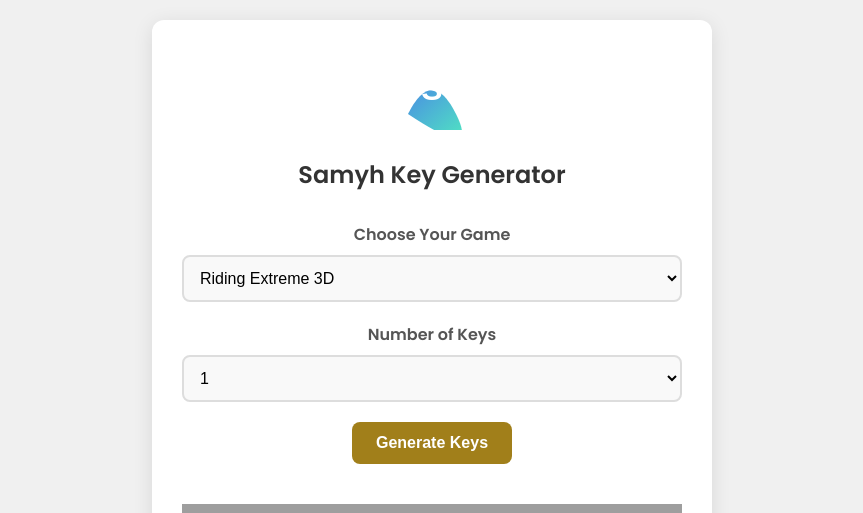
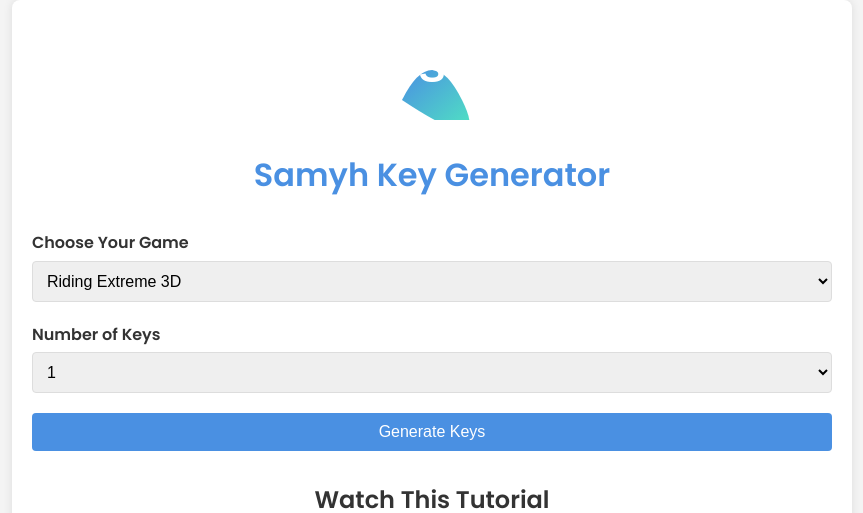
Before and after one commit to samyh5189/samyh5189.github.io, a PHP site: page /v2/index.html in a window 1280 px wide. Shown: the top 513 px of the page, without its empty margins (208-1071 px from the left). Run offline with PHP 8.4, Linux system fonts and the light colour scheme; grey boxes are pictures that could not be loaded.

Commit message:
Update styles.css

```diff
--- a/v2/styles.css
+++ b/v2/styles.css
@@ -1,166 +1,138 @@
 body {
     font-family: 'Poppins', sans-serif;
-    background-color: #f0f0f0;
+    line-height: 1.6;
     color: #333;
-    display: flex;
-    justify-content: center;
-    align-items: center;
-    min-height: 100vh;
+    background-color: #f4f4f4;
     margin: 0;
-    padding: 20px;
-    box-sizing: border-box;
+    padding: 0;
 }
 
 .container {
-    background: #fff;
-    border-radius: 12px;
-    box-shadow: 0 4px 20px rgba(0, 0, 0, 0.1);
-    padding: 30px;
-    max-width: 500px;
-    width: 100%;
-    text-align: center;
+    max-width: 800px;
+    margin: 0 auto;
+    padding: 20px;
+    background-color: #ffffff;
+    box-shadow: 0 0 10px rgba(0,0,0,0.1);
+    border-radius: 8px;
 }
 
 .logo-container {
+    text-align: center;
     margin-bottom: 20px;
 }
 
 .logo {
-    width: 80px;
+    width: 100px;
     height: auto;
 }
 
 .main-title {
-    font-size: 24px;
-    font-weight: 600;
-    color: #333;
+    text-align: center;
+    color: #4a90e2;
     margin-bottom: 30px;
 }
 
-.label-text {
-    display: block;
-    margin-bottom: 8px;
-    font-weight: 600;
-    color: #555;
+.form-container {
+    display: flex;
+    flex-direction: column;
+    gap: 20px;
+    margin-bottom: 30px;
 }
 
-.select-style {
-    width: 100%;
-    padding: 12px;
-    font-size: 16px;
-    margin-bottom: 20px;
-    border: 2px solid #ddd;
-    border-radius: 8px;
-    background-color: #f9f9f9;
-    transition: border-color 0.3s ease, box-shadow 0.3s ease;
+.form-group {
+    display: flex;
+    flex-direction: column;
 }
 
-.select-style:focus {
-    border-color: #a17f1a;
-    outline: none;
-    box-shadow: 0 0 0 3px rgba(161, 127, 26, 0.2);
+.label-text {
+    margin-bottom: 5px;
+    font-weight: 600;
+}
+
+.select-style, .btn-generate, .btn-copy, .btn-generate-more {
+    padding: 10px;
+    border-radius: 4px;
+    border: 1px solid #ddd;
+    font-size: 16px;
 }
 
 .btn-generate, .btn-copy, .btn-generate-more {
-    background-color: #a17f1a;
+    background-color: #4a90e2;
     color: white;
     border: none;
-    padding: 12px 24px;
-    font-size: 16px;
-    font-weight: 600;
-    border-radius: 8px;
     cursor: pointer;
-    transition: background-color 0.3s ease, transform 0.1s ease;
+    transition: background-color 0.3s ease;
 }
 
 .btn-generate:hover, .btn-copy:hover, .btn-generate-more:hover {
-    background-color: #8c6d15;
-    transform: translateY(-2px);
-}
-
-.hidden {
-    display: none;
+    background-color: #3a7bc8;
 }
 
 .progress-bar {
+    height: 20px;
     background-color: #f0f0f0;
     border-radius: 10px;
     overflow: hidden;
-    margin-top: 20px;
-    height: 20px;
-    position: relative;
-    box-shadow: inset 0px 2px 5px rgba(0, 0, 0, 0.1);
+    margin-bottom: 10px;
 }
 
-.progress-bar div {
+#progressBar {
     height: 100%;
-    background: linear-gradient(90deg, #ffd700, #daa520);
+    background-color: #4caf50;
     width: 0;
-    transition: width 0.8s ease-in-out;
-    border-radius: 10px;
+    transition: width 0.3s ease;
 }
 
-.progress-text {
-    margin-top: 10px;
-    font-weight: 600;
-    color: #a17f1a;
+.progress-text, .progress-log {
+    text-align: center;
+    margin-bottom: 10px;
 }
 
-.progress-log {
-    margin-top: 5px;
-    font-size: 14px;
-    color: #666;
-}
-
-.generated-keys-title, .previous-keys-title {
-    font-size: 18px;
-    font-weight: 600;
-    color: #333;
-    margin-top: 30px;
-    margin-bottom: 15px;
-}
-
-.keys-list, .previous-keys-list {
-    text-align: left;
+.keys-list {
+    display: flex;
+    flex-direction: column;
+    gap: 10px;
+    margin-bottom: 20px;
 }
 
 .key-item {
     display: flex;
-    align-items: center;
-    margin-top: 10px;
+    gap: 10px;
 }
 
 .key-item input {
-    flex: 1;
-    padding: 10px;
-    font-size: 14px;
-    border: 2px solid #ddd;
-    border-radius: 6px;
-    background-color: #f9f9f9;
-    margin-right: 10px;
-    transition: border-color 0.3s ease;
+    flex-grow: 1;
+    padding: 5px;
+    border: 1px solid #ddd;
+    border-radius: 4px;
 }
 
-.key-item input:focus {
-    border-color: #a17f1a;
-    outline: none;
-}
-
-.copy-status {
-    margin-top: 10px;
-    color: #4CAF50;
-    font-weight: 600;
+.copyKeyBtn {
+    padding: 5px 10px;
+    background-color: #4a90e2;
+    color: white;
+    border: none;
+    border-radius: 4px;
+    cursor: pointer;
 }
 
 .video-container {
-    margin-top: 40px;
+    margin-top: 30px;
+}
+
+.video-title {
+    text-align: center;
+    margin-bottom: 15px;
+}
+
+.video-wrapper {
     position: relative;
     padding-bottom: 56.25%; /* 16:9 aspect ratio */
     height: 0;
     overflow: hidden;
 }
 
-.video-container iframe {
+.video-wrapper iframe {
     position: absolute;
     top: 0;
     left: 0;
```
Also changed, not shown: other parts of v2/styles.css (+19 -13 lines).
